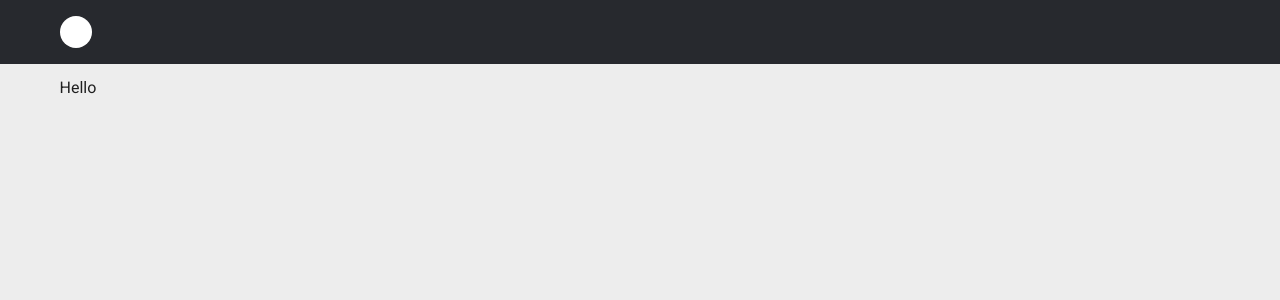
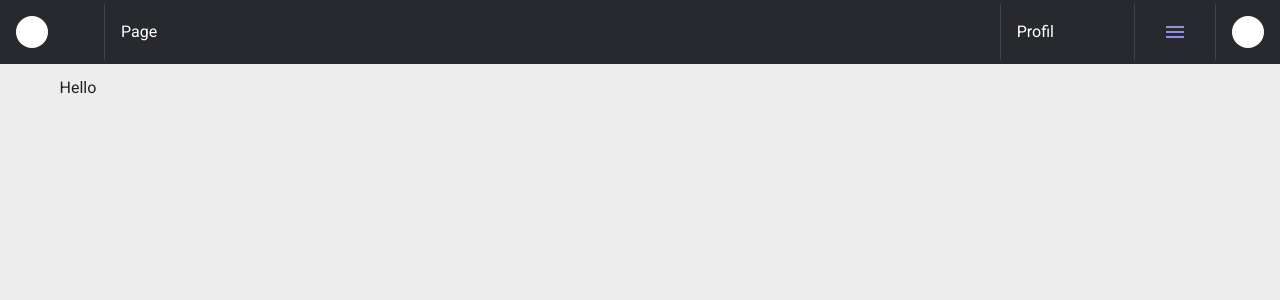
Before and after one commit to etienne582/VueStarter, a Vue app: page / in a window 1280 px wide. Shown: the top 300 px of the page. Built offline with nearby package versions, Linux system fonts and the light colour scheme.

Commit message:
Améliorations AppBar

```diff
--- a/src/components/AppBar.vue
+++ b/src/components/AppBar.vue
@@ -1,8 +1,15 @@
 <template>
     <v-app-bar app color="#27292E" flat>
-        <v-container class="fill-height">
-            <v-avatar class="mr-10" color="white" size="32"></v-avatar>
-        </v-container>
+        <v-avatar class="mr-10" color="white" size="32"></v-avatar>
+        <v-divider class="mx-4" vertical dark></v-divider>
+        <span class="subheading white--text">Page</span>
+        <v-spacer></v-spacer>
+        <v-divider class="mx-4" vertical dark></v-divider>
+        <div class="mr-16 white--text">Profil</div>
+        <v-divider class="mx-4" vertical dark></v-divider>
+        <v-app-bar-nav-icon color="#9292E3"></v-app-bar-nav-icon>
+        <v-divider class="mx-4" vertical dark></v-divider>
+        <v-avatar color="white" size="32"></v-avatar>
     </v-app-bar>
 </template>
 
```
